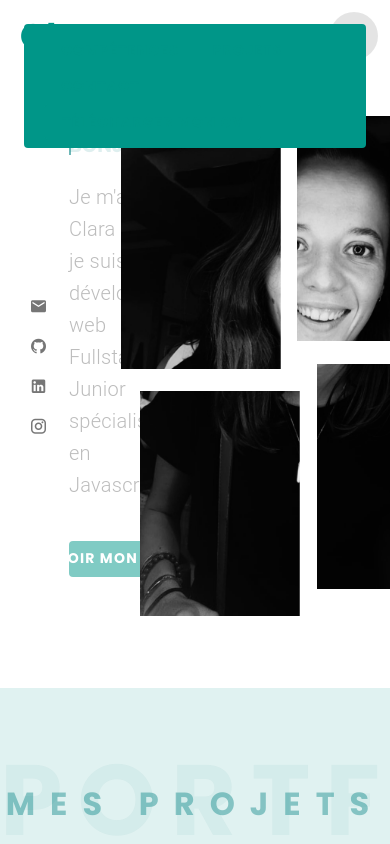
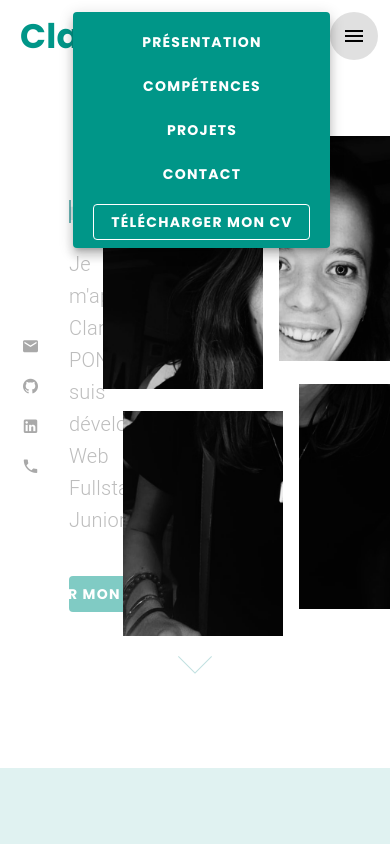
Before and after one commit to ClaraPons/portfolio-vuejs, a Vue app: page / in a window 390 px wide. Both pictures are taken after a click on the button 354 px from the left and 36 px from the top of the page. Shown: the top 844 px of the page. Built offline with nearby package versions, Linux system fonts and the light colour scheme.

Commit message:
feat: add responsive

```diff
--- a/src/components/FooterCard.vue
+++ b/src/components/FooterCard.vue
@@ -1,11 +1,23 @@
 <script setup>
 
 const icons= [
-        'mdi-email',
-        'mdi-github',
-        'mdi-linkedin',
-        'mdi-instagram',
-      ]
+  {
+    icon:"mdi-email",
+    link: "mailto:claragapons@gmail.com",
+  },
+  {
+    icon:"mdi-github",
+    link: "https://github.com/ClaraPons",
+  },
+  {
+    icon:"mdi-linkedin",
+    link: "https://www.linkedin.com/in/clara-pons-297bb6b3/",
+  },
+  {
+    icon:"mdi-phone",
+    link: "tel:+33624436595",
+  }
+]
 
 </script>
 
@@ -13,14 +25,15 @@ const icons= [
     <v-footer
     class=" slider3 bg-teal-lighten-1 text-center d-flex flex-column"
   >
-    <div class="py-6">
-      <v-btn
-        v-for="icon in icons"
-        :key="icon"
-        class="mx-4 "
-        :icon="icon"
-        variant="text"
-      ></v-btn>
+    <div class="py-6" >
+      <a class="text-decoration-none" v-for="(icon, index) in icons" :key="index" :href="icon.link" target="_blank">
+        <v-btn
+          class="mx-2 "
+          color="white"
+          :icon="icon.icon"
+          variant="text"
+        ></v-btn>
+      </a>
     </div>
 
     <v-divider></v-divider>
--- a/src/components/HelloWorld.vue
+++ b/src/components/HelloWorld.vue
@@ -1,11 +1,19 @@
 <script setup>
   //
-  import TestBis from '@/components/TestBis.vue'
+  import ImgHeader from '@/components/ImgHeader.vue'
   import ToolbarRs from '@/components/ToolbarRs.vue'
   import CarrouselCard from '@/components/CarrouselCard.vue'
   import SkillsCard from '@/components/SkillsCard.vue'
   import ContactCard from '@/components/ContactCard.vue'
   import FooterCard from '@/components/FooterCard.vue'
+  import PresentationCard from '@/components/PresentationCard.vue'
+
+  const scrollToAnchor = () => {
+    const element = document.getElementById('presentation');
+    if (element) {
+      element.scrollIntoView({ behavior: 'smooth' });
+    }
+  };
 
 </script>
 
@@ -77,39 +85,42 @@
         </v-col>
       </v-row> -->
       <div>
-      <v-responsive class="align-center  fill-height mb-5">
+      <v-responsive class="align-center fill-height mb-5 responsive">
 
-      <v-row class="align-center my-10">
+      <v-row class="align-center my-15">
         <v-col cols="2">
           <ToolbarRs/>
         </v-col>
 
-        <v-col cols="4" >
+        <v-col class="header-left" cols="3" >
           <!-- <a class="link link--kukuri"  data-letters="Hello">Hello</a> -->
           <h2 data-text="Bonjour">Bonjour</h2>
 
-          <p  class="text-h6 pt-5 text-grey-lighten-1 font-weight-light">Je m'appelle Clara PONS, je suis développeuse web Fullstack Junior spécialisée en Javascript</p>
+          <p  class="text-h6 pt-5 text-grey-lighten-1 font-weight-light">Je m'appelle Clara PONS, je suis développeuse Web Fullstack Junior </p>
           <v-btn
             color="teal-lighten-3"
-            class="my-6 mt-10 text-white"
+            class=" mt-10 text-white"
             variant="flat"
             :ripple="false"
+            @click="scrollToAnchor"
           >
             Voir mon profil
           </v-btn>
         </v-col>
-        <v-col cols="6" class="d-flex justify-center">
-          <TestBis/>
-        </v-col>
+          <v-col cols="7" class="d-flex justify-center mb-10">
+            <ImgHeader/>
+          </v-col>
       </v-row>
-      <section id="section05" class="demo">
-        <a href="#section06"><span></span></a>
+      <section id="section05" class="demo" @click="scrollToAnchor">
+        <a ><span></span></a>
       </section>
     </v-responsive>
-    <CarrouselCard/>
-    <SkillsCard/>
-    <ContactCard/>
-    <FooterCard/>
+    <PresentationCard  id="presentation"/>
+    <SkillsCard id="skills"/>
+    <CarrouselCard id="projects"/>
+    <ContactCard id="contact"/>
+
+    <FooterCard />
   </div>
   <!-- </v-container>  -->
 </template>
@@ -125,10 +136,14 @@
 	font-family: "Poppins", sans-serif;
 }
 
+p, strong{
+	font-family: "Poppins Thin", sans-serif;
+}
+
 
 h2 {
 	color: rgba(0, 128, 128, 0.128);
-	font-size: 5vw;
+	font-size: 4.85vw;
 	position: relative;
 	text-transform: uppercase;
 	/* -webkit-text-stroke: 0.3vw #f7f7fe; */
@@ -157,17 +172,18 @@ h2::before {
 
 	70%,
 	90% {
-		width: 80%;
+		width: 100%;
 	}
 }
 
 
 #section05 a {
   padding-top: 70px;
+  cursor: pointer;
 }
 #section05 a span {
   position: absolute;
-  top: 88%;
+  top: 84%;
   left: 50%;
   width: 24px;
   height: 24px;
@@ -206,7 +222,6 @@ h2::before {
     opacity: 0;
   }
 }
-
 
 /*
 .link {
--- a/src/components/TestBis.vue
+++ b/src/components/ImgHeader.vue
@@ -26,6 +26,7 @@
   cursor: pointer;
   height: 500px;
 }
+
 .imgHeader:hover {
   --_i: 10%;
   filter: grayscale(0);
--- /dev/null
+++ b/src/components/PresentationCard.vue
@@ -0,0 +1,28 @@
+<script setup>
+  //
+  import TitleText from '@/components/TitleText.vue'
+
+</script>
+
+<template >
+  <div class="sliderBis align-center pt-6" >
+    <TitleText title="Me présenter" subtitle="Portfolio" class="pt-5 mt-10"/>
+    <p class="box pt-5 text-grey" align="center"><strong>Développeuse web</strong> fraîchement reconvertie et déterminée à exceller dans ce domaine. Mon ambition est de mettre en œuvre mes compétences acquises pour contribuer à des <strong> projets innovants</strong> tout en continuant d’apprendre.
+    <br><br><strong>Déterminée, dynamique et autonome,</strong> je suis également très à l'aise dans le travail en équipe.</p>
+</div>
+
+</template>
+
+<style>
+.sliderBis {
+  width: 100%;
+  min-height: 575px;
+  background-color: #E0F2F1;
+}
+
+.box strong{
+  font-weight: 700;
+}
+
+
+</style>
--- a/src/components/ToolbarRs.vue
+++ b/src/components/ToolbarRs.vue
@@ -2,10 +2,22 @@
   //
 
   const icons= [
-        'mdi-email',
-        'mdi-github',
-        'mdi-linkedin',
-        'mdi-instagram',
+  {
+    icon:"mdi-email",
+    link: "mailto:claragapons@gmail.com",
+  },
+  {
+    icon:"mdi-github",
+    link: "https://github.com/ClaraPons",
+  },
+  {
+    icon:"mdi-linkedin",
+    link: "https://www.linkedin.com/in/clara-pons-297bb6b3/",
+  },
+  {
+    icon:"mdi-phone",
+    link: "tel:+33624436595",
+  }
 ]
 
 </script>
@@ -13,14 +25,15 @@
 <template>
 
  <v-col class="d-flex flex-column justify-end">
+      <a v-for="(icon, index) in icons" :key="index" :href="icon.link" target="_blank">
         <v-btn
-        v-for="icon in icons"
-        :key="icon"
-        class="mx-4"
-        :icon="icon"
+          class="mx-2 "
+          color="grey-darken-1"
+          :icon="icon.icon"
           variant="plain"
           size="small"
         ></v-btn>
+      </a>
  </v-col>
 </template>
 
--- a/src/layouts/default/AppBar.vue
+++ b/src/layouts/default/AppBar.vue
@@ -1,84 +1,96 @@
 
 <script setup>
   //
+
+
+  const menu = [
+    {
+      title:"Présentation",
+      link: "#presentation"
+    },
+    {
+      title:"Compétences",
+      link: "#skills"
+    },
+    {
+      title:"Projets",
+      link: "#projects"
+    },
+    {
+      title:"Contact",
+      link: "#contact"
+    }
+  ]
+
+  const scrollToSection = (link) => {
+    const element = document.querySelector(link);
+    if (element) {
+      window.scrollTo({
+        top: element.offsetTop,
+        behavior: 'smooth'
+      });
+    }
+  };
+
 </script>
 <template>
-  <v-app-bar fixed elevation="0" class="py-1 pr-3" color="transparent" id="test">
-        <v-app-bar-title class="text-h4 text-teal">
-          Clara .
+  <v-app-bar fixed elevation="0" class="py-1 pr-3" color="white" id="home">
+        <v-app-bar-title class="text-h4" >
+          <a class="cursor text-decoration-none text-teal" @click="scrollToSection('#home')">Clara .</a>
         </v-app-bar-title>
 
         <!-- Menu Burger -->
         <div class="d-lg-none">
-            <v-menu location="left" color="teal">
+            <v-menu location="left" >
                 <template v-slot:activator="{ props }">
                     <v-app-bar-nav-icon v-bind="props"></v-app-bar-nav-icon>
                 </template>
-                <div
-                    class=" d-flex flex-column rounded xsmall-gap pa-3"
-                >
                   <v-list class="bg-teal pa-1 rounded">
                       <v-list-item>
+                        <div v-for="(info, index) in menu" :key="index" align="center">
                           <v-btn
-                          color="teal"
+                            color="white"
                             variant="text"
                             :ripple="false"
+                            class="my-1"
+                            @click="scrollToSection(info.link)"
                           >
-                          Compétences
+                            {{info.title}}
                           </v-btn>
+                        </div>
                           <v-btn
-                          color="teal"
-                          variant="text"
-                          :ripple="false"
-                        >
-                          Projets
-                        </v-btn>
-                        <v-btn
-                          color="teal"
-                          variant="text"
-                          :ripple="false"
-                        >
-                          Contact
-                        </v-btn>
-                        <v-btn
-                          color="teal"
+                            color="white"
                             variant="outlined"
                             :ripple="false"
+                            class="mt-2"
+                            href="PONS_Clara_CV_Dev_Web 18.08.02.pdf"
+                            download
                           >
                             Télécharger mon CV
                           </v-btn>
                       </v-list-item>
                   </v-list>
-
-
-                </div>
             </v-menu>
         </div>
 
         <!-- Menu Global -->
         <div class="d-none d-lg-flex d-xl-flex">
             <div class="d-flex align-center xsmall-gap">
+              <div v-for="(info, index) in menu" :key="index" align="center">
                   <v-btn
+                    variant="plain"
+                    @click="scrollToSection(info.link)"
                     color="teal"
-                variant="plain"
                   >
-                Compétences
+                    {{info.title}}
                   </v-btn>
-              <v-btn
-                color="teal"
-                variant="plain"
-              >
-                Projets
-              </v-btn>
-              <v-btn
-                color="teal"
-                variant="plain"
-              >
-                Contact
-              </v-btn>
+              </div>
               <v-btn
                 color="teal"
                 variant="outlined"
+                class="ml-2"
+                href="PONS_Clara_CV_Dev_Web 18.08.02.pdf"
+                download
               >
                 Télécharger mon cv
                 <v-icon class="pl-4" icon="mdi-arrow-down-circle-outline"/>
@@ -89,8 +101,13 @@
 </template>
 
 <style>
-#test{
+#home{
   backdrop-filter: blur(200px);
 }
 
+.cursor{
+  cursor: pointer;
+}
+
+
 </style>
--- a/src/styles/settings.scss
+++ b/src/styles/settings.scss
@@ -1,10 +1,239 @@
-/**
- * src/styles/settings.scss
- *
- * Configures SASS variables and Vuetify overwrites
- */
 
-// https://vuetifyjs.com/features/sass-variables/`
-// @use 'vuetify/settings' with (
-//   $color-pack: false
-// );
+
+.v-row{
+  margin: 0px;
+  padding: 0px;
+}
+
+.box{
+  width: 60%;
+  margin: auto;
+  font-size: 18.5px;
+  font-weight: 100;
+  line-height: 32px;
+}
+
+@supports (-webkit-hyphens:none){
+
+    .eb-progress-bar {
+        --size:90px;
+        --inner-bg: #ffffff;
+        --primary-color: rgba(0, 128, 128, 0.437);
+        --secondary-color: #dae9f75d;
+
+        display: flex;
+        justify-content: center;
+        align-items: center;
+
+        width: var(--size);
+        height: var(--size);
+        font-size: calc(var(--size) / 5);
+        color: var(--primary-color);
+        background: radial-gradient(
+            closest-side,
+            var(--inner-bg) 79%,
+            transparent 80% 100%
+          ),
+          conic-gradient(
+            var(--primary-color) calc(var(--value) * 1%),
+            var(--secondary-color) 0
+          );
+        border-radius: 50%;
+
+      &::before {
+        content: attr(data-value) "%";
+        font-weight: 400;
+        color: #13242f;
+        font-family: Roboto;
+        font-size: 15px;
+        color: #9e9e9e;
+        padding: 20px 15px;
+        z-index: 1;
+        position: relative;
+      }
+
+      &-title {
+        text-align: center;
+        color: inherit;
+        letter-spacing: 2px;
+        line-height: 1.2;
+        text-transform: uppercase;
+        font-size: 13px;
+        font-weight: 400;
+        font-family: Roboto;
+      }
+
+      progress {
+        visibility: hidden;
+        width: 0;
+        height: 0;
+      }
+}
+}
+
+@media (max-width: 600px){
+
+
+    .module-title span {
+        font-size: 50px;
+        top: -30px;
+    }
+
+    .module-title{
+        font-size: 17px;
+        letter-spacing: 10px;
+        padding: 0px;
+    }
+
+    .imgHeader{
+        display: none;
+    }
+
+    .header-left{
+        max-width: 100%;
+        margin: auto;
+    }
+
+    .responsive{
+        margin-top: 45px;
+    }
+
+    .header-left h2 {
+        font-size: 13vw;
+    }
+
+    .btn {
+        width: 290px;
+        margin: 0px 10px;
+      }
+
+    .btn span {
+      font-size: 10px;
+      padding: 11px 10px;
+    }
+
+    .box{
+        width: 80%;
+        padding-bottom: 70px;
+        text-align: justify;
+        font-size: 15px;
+        line-height: 30px;
+    }
+
+    .testimonials{
+        perspective: 200px;
+    }
+
+    .eb-progress-bar-wrapper {
+        padding-top: 30px;
+    }
+
+    .textCarrousel p {
+        font-size: 12px;
+      }
+
+    .testimonials .item img {
+        width: 82%;
+    }
+
+  .eb-progress-bar {
+    --size: 5rem;
+  }
+}
+
+@media (max-width: 960px) and (min-width: 600px){
+
+
+    .module-title span {
+        font-size: 70px;
+        top: -40px;
+    }
+
+    .module-title{
+        font-size: 20px;
+        letter-spacing: 10px;
+        padding: 0px;
+    }
+
+    .imgHeader{
+      height: 300px;
+    }
+
+    .text-h6{
+      font-size: 1rem !important;
+    }
+
+    .header-left h2 {
+      font-size: 4.5vw;
+    }
+
+    .v-btn{
+      font-size: small;
+      margin-top: 0px;
+    }
+
+    .box{
+      padding-bottom: 100px;
+      text-align: justify;
+      line-height: 30px;
+    }
+
+    .testimonials{
+      perspective: 200px;
+  }
+
+  .eb-progress-bar-wrapper {
+      padding-top: 30px;
+  }
+
+  .textCarrousel p {
+      font-size: 12px;
+    }
+
+  .testimonials .item img {
+      width: 82%;
+  }
+
+.eb-progress-bar {
+  --size: 5rem;
+}
+.btn {
+  width: 290px;
+  margin: 0px 10px;
+}
+
+.btn span {
+font-size: 10px;
+padding: 11px 10px;
+}
+
+}
+
+@media (max-width: 300px){
+
+  .module-title span {
+    font-size: 30px;
+    top: -15px;
+}
+
+.module-title{
+    font-size: 10px;
+    letter-spacing: 10px;
+    padding: 0px;
+}
+
+.box {
+  font-size: 15px;
+}
+
+.btn {
+  width: 190px;
+  margin: 0px 10px;
+}
+
+.btn span {
+font-size: 7px;
+padding: 11px 5px;
+}
+
+}
--- a/src/views/Home.vue
+++ b/src/views/Home.vue
@@ -1,6 +1,6 @@
 <script setup>
   import HelloWorld from '@/components/HelloWorld.vue'
-  import HelloWorld2 from '@/components/HelloWorld2.vue'
+
 </script>
 
 <template>
```
Also changed, not shown: src/components/CarrouselCard.vue (+38 -34 lines), src/components/ContactCard.vue (+15 -12 lines), src/components/SkillsCard.vue (+15 -14 lines), src/router/index.js (+10 -0 lines). Lines whose indentation alone changed are shown as unchanged.
